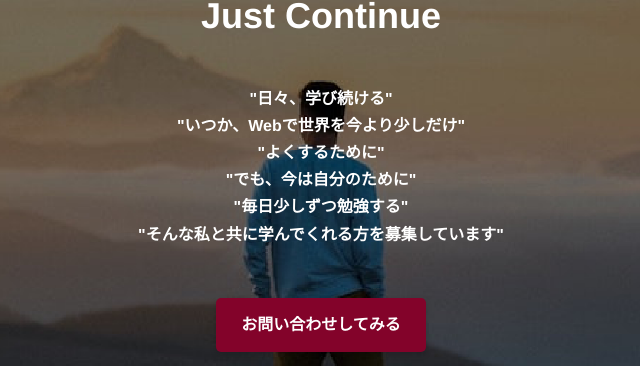
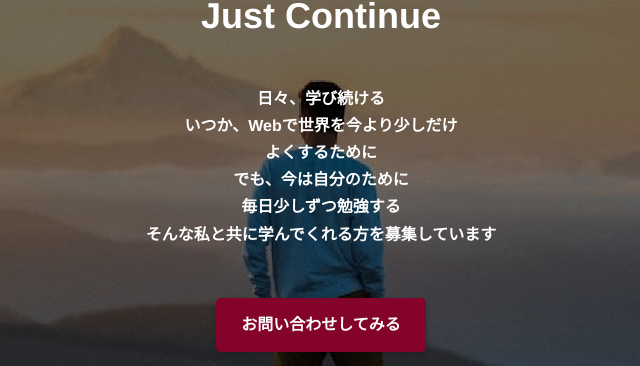
Before and after one commit to shige00/shige00.sample, a plain HTML site: page index.html in a window 1280 px wide. Shown: the part 1412-1778 px from the top of the page, 319-959 px from the left. Drawn offline with Linux system fonts and the light colour scheme.

Commit message:
Update index.html

```diff
--- a/index.html
+++ b/index.html
@@ -80,17 +80,17 @@
      <div class="cta-inner">
        <h2 class="section-ttl-02">Just Continue</h2>
        <p class="cta-txt">
-        "日々、学び続ける"
+        日々、学び続ける
         <br>
-        "いつか、Webで世界を今より少しだけ"
+        いつか、Webで世界を今より少しだけ
         <br>
-        "よくするために"
+        よくするために
         <br>
-        "でも、今は自分のために"
+        でも、今は自分のために
         <br>
-        "毎日少しずつ勉強する"
+        毎日少しずつ勉強する
         <br>
-        "そんな私と共に学んでくれる方を募集しています"
+        そんな私と共に学んでくれる方を募集しています
        </p>
        <a href="#" class="btn">お問い合わせしてみる</a>
      </div>
```
